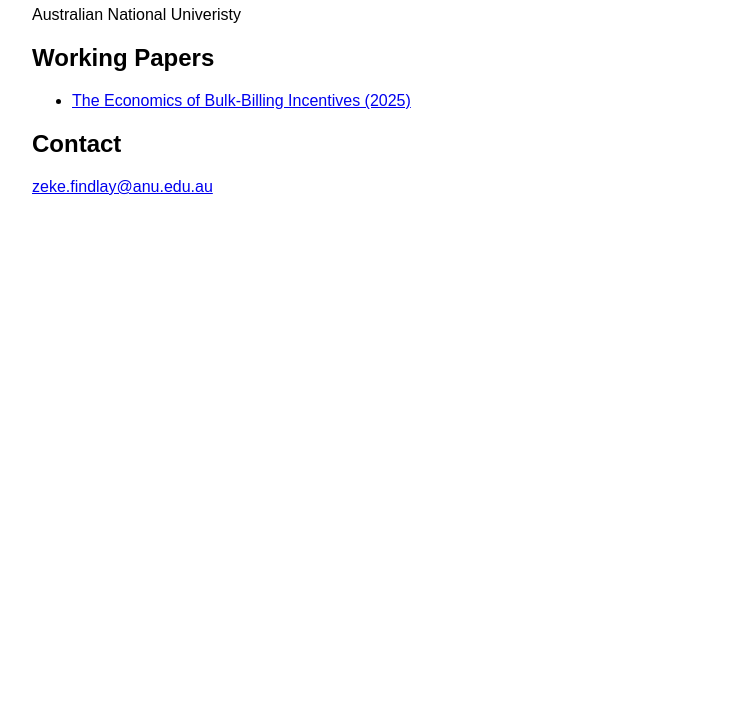
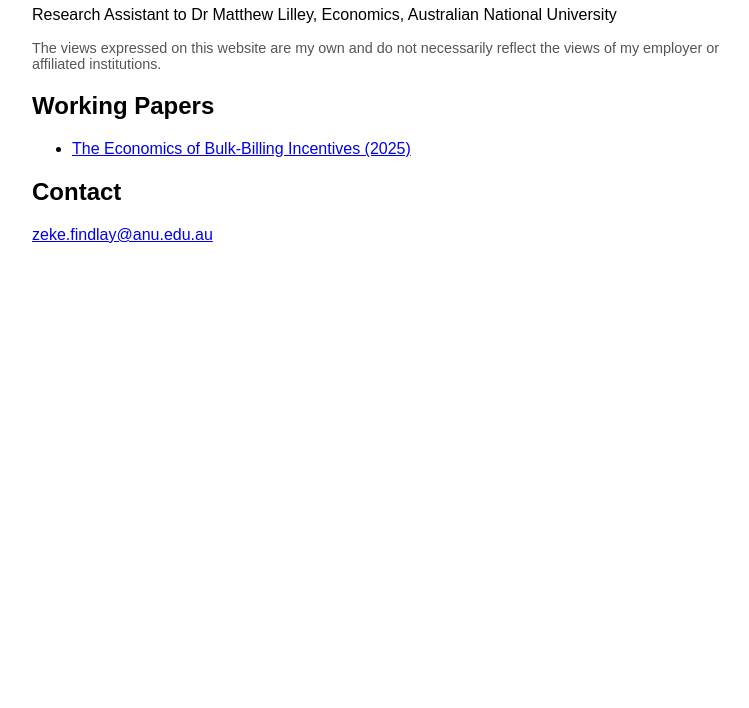
Before and after one commit to zekefindlay/zekefindlay.github.io, a plain HTML site: page index.html in a window 1280 px wide. Shown: the part 92-800 px from the top of the page, without its empty margins (258-1007 px from the left). Drawn offline with Linux system fonts and the light colour scheme.

Commit message:
Update index.html

```diff
--- a/index.html
+++ b/index.html
@@ -9,7 +9,11 @@
 </head>
 <body>
   <h1>Zeke Findlay</h1>
-  <p>Australian National Univeristy</p>
+  <p>Research Assistant to Dr Matthew Lilley, Economics, Australian National University</p>
+
+  <p style="font-size: 0.9em; color: #555;">
+    The views expressed on this website are my own and do not necessarily reflect the views of my employer or affiliated institutions.
+  </p>
 
   <h2>Working Papers</h2>
   <ul>
```
